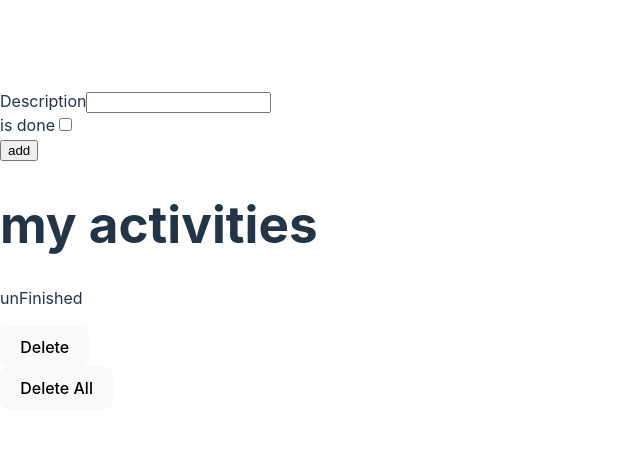
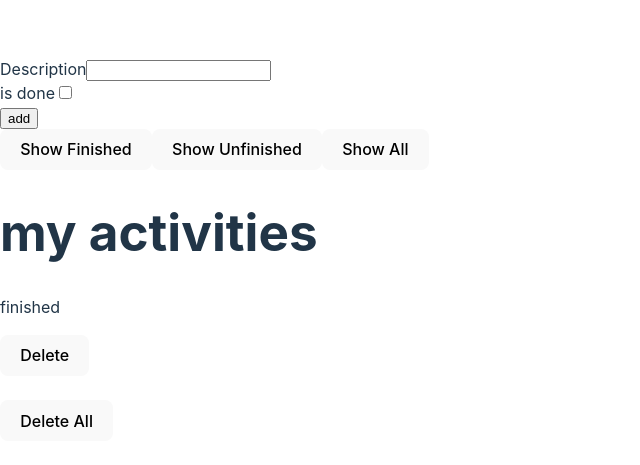
Before and after one commit to irsyadalaudin/checkpoint_react-redux, a React (Vite) app: page / in a window 1280 px wide. Shown: the part 151-616 px from the top of the page, without its empty margins (0-640 px from the left). Built offline with nearby package versions, Linux system fonts and the light colour scheme.

Commit message:
adding handleFilter function

```diff
--- a/src/App.jsx
+++ b/src/App.jsx
@@ -1,5 +1,5 @@
-import AddTask from "./components/AddTask"
-import ListTask from "./components/ListTask"
+import AddTask from './components/AddTask'
+import ListTask from './components/ListTask'
 
 const App = () => {
 
--- a/src/components/AddTask.jsx
+++ b/src/components/AddTask.jsx
@@ -1,6 +1,6 @@
-import { useState } from "react"
+import { useState } from 'react'
 import { useDispatch } from 'react-redux'
-import { addTask } from "../JSX/Action/Action"
+import { addTask } from '../JSX/Action/Action'
 
 const AddTask = () => {
     const [description, setDescription] = useState('')
@@ -24,9 +24,9 @@ const AddTask = () => {
 
     const handleIsDone = (e) => {
         if (e.target.checked) {
-            setIsDone('finished')
+            setIsDone(true)
         } else {
-            setIsDone('unfinished')
+            setIsDone(false)
         }
     }
 
--- a/src/components/ListTask.jsx
+++ b/src/components/ListTask.jsx
@@ -1,10 +1,14 @@
 import { useSelector } from 'react-redux'
 import { useDispatch } from 'react-redux'
 import { removeAllTask, removeTask } from '../JSX/Action/Action'
+import { useState } from 'react'
 
 const ListTask = () => {
-    const tasks = useSelector(state => state.tasks)
+    const taskList = useSelector(state => state.tasks)
+
     const dispatch = useDispatch()
+    const [isfiltered, setIsFiltered] = useState(false)
+    const [tasks, setTasks] = useState([])
 
     const handleRemove = (taskId) => {
         dispatch(removeTask(taskId))
@@ -14,15 +18,38 @@ const ListTask = () => {
         dispatch(removeAllTask())
     }
 
+    const handleFilter = (boolean) => {
+        if (boolean === null){
+            setIsFiltered(false)
+        }
+        else {
+            setTasks(taskList.filter(task => task.isDone === boolean ))
+            setIsFiltered(true);
+        }
+    }
     return (
         <>
-            {tasks.map((task) => (
-                <div key={(task.id)}>
+            <button onClick={()=> handleFilter(true)}>Show Finished</button>
+            <button onClick={()=> handleFilter(false)}>Show Unfinished</button>
+            <button onClick={()=> handleFilter(null)}>Show All</button>
+
+            {/* conditional rendering */}
+            {!isfiltered ? taskList.map((task) => (
+                <div key={task.id}>
                     <h1>{task.description}</h1>
-                    <p>{task.isDone}</p>
+                    <p>{task.isDone?"finished": "unfinished"}</p>
+                    <button onClick={() => handleRemove(task.id)}>Delete</button>
+                </div>
+            )) : tasks.map((task) => (
+                <div key={task.id}>
+                    <h1>{task.description}</h1>
+                    <p>{task.isDone?"finished": "unfinished"}</p>
                     <button onClick={() => handleRemove(task.id)}>Delete</button>
                 </div>
             ))}
+
+            {/* <button onClick={() => handleEdit(task.id, 'New Description')}>Edit</button> */}
+            <br />
             <button onClick={handleRemoveAll}>Delete All</button>
         </>
     )
--- a/src/jsx/Action/Action.jsx
+++ b/src/jsx/Action/Action.jsx
@@ -1,10 +1,11 @@
-import { ADD_TASK, REMOVE_TASK, REMOVE_ALL_TASK } from '../Constant/ActionType'
+import { ADD_TASK, REMOVE_ALL_TASK, REMOVE_TASK } from '../Constant/ActionType'
 
 // EVERY FUNCTION, WRITE HERE ! (add, remove, edit)
-export const addTask = (newTask) => {
+export const addTask = (newTask, isDone) => {
     return {
         type: ADD_TASK,
-        payload: newTask
+        payload: newTask,
+        isDone: isDone   //
     }
 }
 
--- a/src/jsx/Constant/ActionType.jsx
+++ b/src/jsx/Constant/ActionType.jsx
@@ -2,3 +2,4 @@
 export const ADD_TASK = 'ADD_TASK'
 export const REMOVE_TASK = 'REMOVE_TASK'
 export const REMOVE_ALL_TASK = 'REMOVE_ALL_TASK'
+export const FILTER_TASK = 'FILTER_TASK'
```
